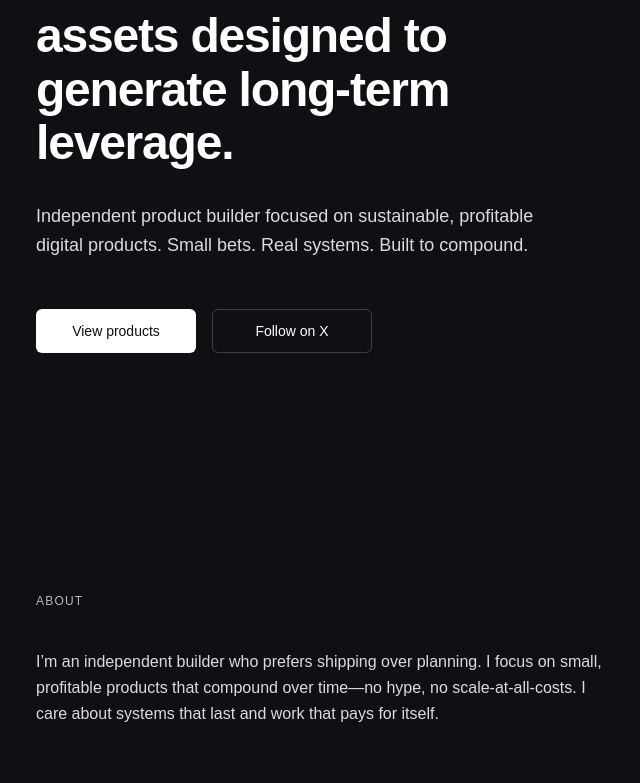
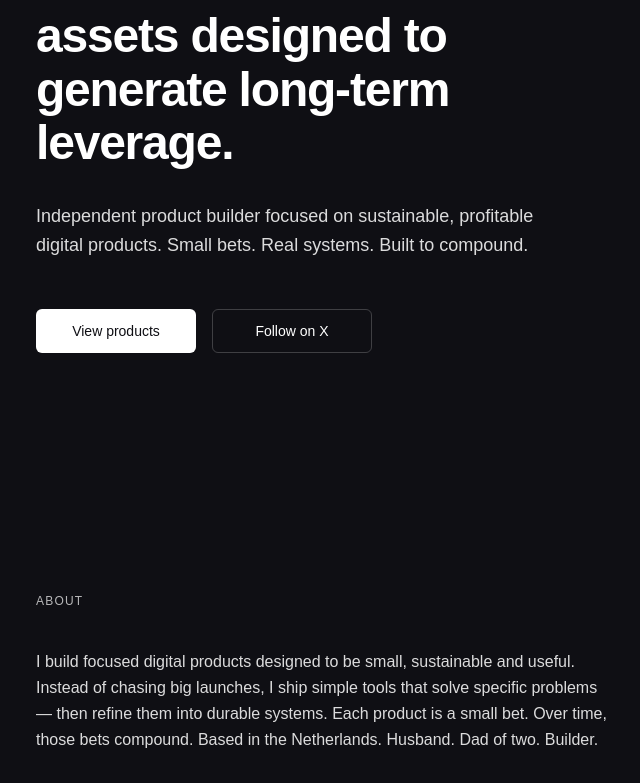
Before and after one commit to rvdobuilds/rvdobuilds-site, a Next.js app: page / in a window 1280 px wide. Shown: the part 249-1032 px from the top of the page, without its empty margins (300-940 px from the left). Built offline with nearby package versions, Linux system fonts and the light colour scheme.

Commit message:
Updated the About text

```diff
--- a/app/page.tsx
+++ b/app/page.tsx
@@ -123,10 +123,14 @@ export default function Home() {
         {/* About */}
         <Section id="about" title="About">
           <p className="max-w-xl text-base leading-relaxed text-white/85">
-            I’m an independent builder who prefers shipping over planning. I
-            focus on small, profitable products that compound over time—no hype,
-            no scale-at-all-costs. I care about systems that last and work that
-            pays for itself.
+I build focused digital products designed to be small, sustainable and useful.
+
+Instead of chasing big launches, I ship simple tools that solve specific problems — then refine them into durable systems.
+
+Each product is a small bet.
+Over time, those bets compound.
+
+Based in the Netherlands. Husband. Dad of two. Builder.
           </p>
         </Section>
 
```
